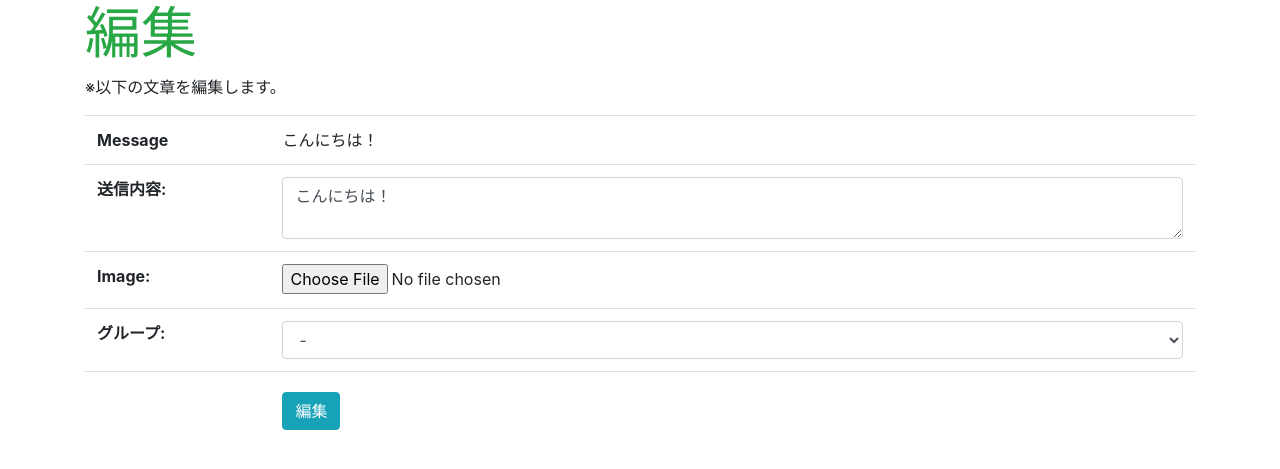
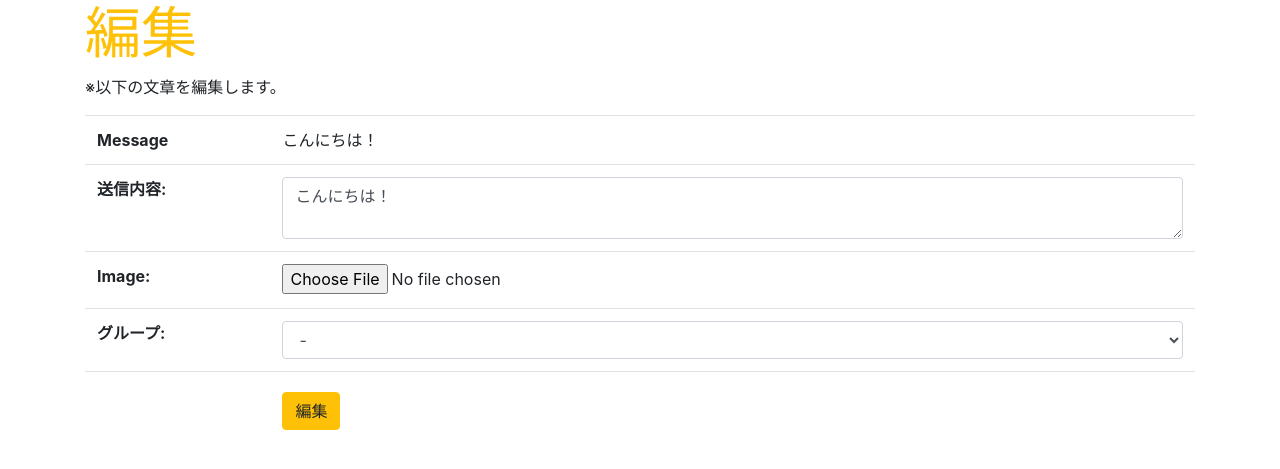
Before and after one commit to Malice30722/-, a Django app: page /sns/edit/15 in a window 1280 px wide. Shown: the top 469 px of the page. Run offline with Django 3.2, Linux system fonts and the light colour scheme; a user stored in the database is signed in; data comes from the database, SQL or seed files in the repository; some libraries are stand-ins or nearby versions.

Commit message:
編集ページと削除ページの文字色変更

```diff
--- a/sns/templates/sns/delete.html
+++ b/sns/templates/sns/delete.html
@@ -9,7 +9,7 @@
     crossorigin="anonymous">
 </head>
 <body class="container">
-    <h1 class="display-4 text-primary">
+    <h1 class="display-4 text-danger">
         削除</h1>
     <p>※以下の文章を削除します。</p>
     <table class="table">
@@ -18,7 +18,7 @@
         {% csrf_token %}
         <tr><th></th><td>
             <input type="submit" value="削除"
-                class="btn btn-primary">
+                class="btn btn-danger">
         </td></tr>
         </form>
     </table>
--- a/sns/templates/sns/edit.html
+++ b/sns/templates/sns/edit.html
@@ -9,7 +9,7 @@
     crossorigin="anonymous">
 </head>
 <body class="container">
-    <h1 class="display-4 text-success">
+    <h1 class="display-4 text-warning">
         編集</h1>
     <p>※以下の文章を編集します。</p>
     <form action="{% url 'edit' id %}"
@@ -20,7 +20,7 @@
         {{ form.as_table }}
             <tr><th><td>
                 <input type="submit" value="編集"
-                    class="btn btn-info mt-2">
+                    class="btn btn-warning mt-2">
             </td></th></tr>
         </table>
     </form>
```
